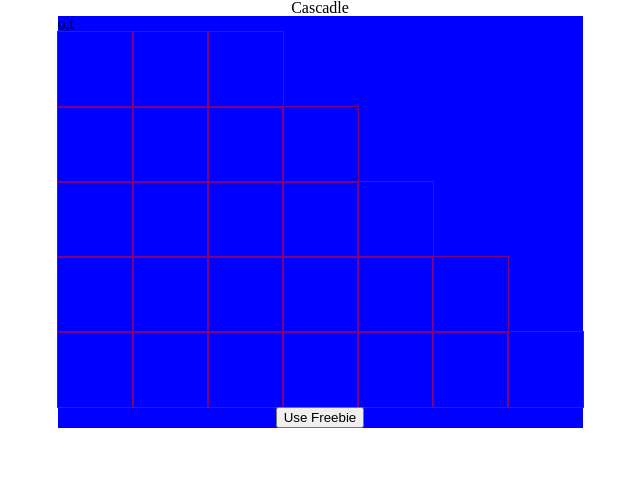
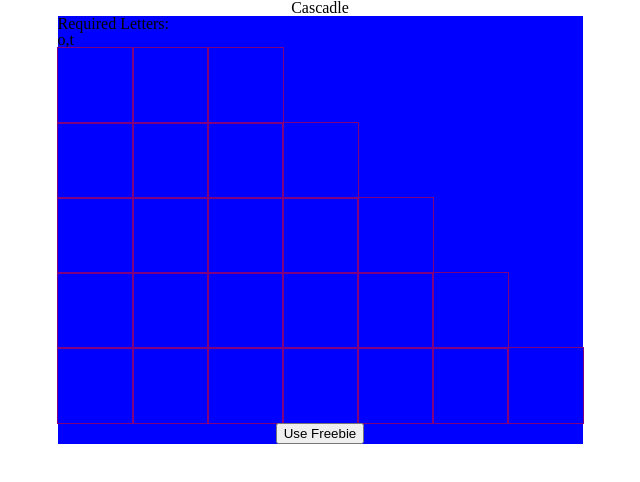
Before and after one commit to calbush/cascadle, a plain HTML site: page index.html in a window 1280 px wide. Shown: the whole page, without its empty margins (320-960 px from the left). Drawn offline with Linux system fonts and the light colour scheme.

Commit message:
Remove some boilerplate code

```diff
--- a/index.html
+++ b/index.html
@@ -10,7 +10,10 @@
 <body>
     <h1 class="h1">Cascadle</h1>
     <div class="game-holder">
-        <div class="required-letters-display" id="required">[O,T]</div>
+        <div class="required-letters-display">
+            <div>Required Letters:</div>
+            <ul id="required"></ul>
+        </div>
         <div class="word" id="word3">
             <div class="letter" id="word-3-letter-0"></div>
             <div class="letter" id="word-3-letter-1"></div>
```
